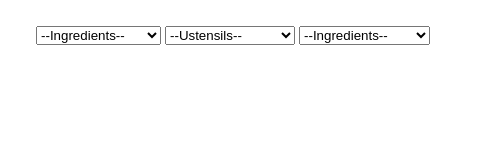
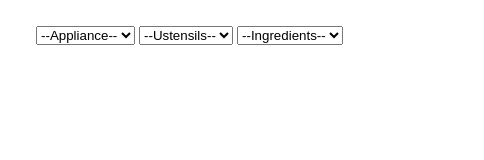
Before and after one commit to iamRomeo-dev/P7_vanilla_JS, a plain HTML site: page index.html in a window 1280 px wide. Shown: the full height of the page, 92-576 px from the left. Drawn offline with Linux system fonts and the light colour scheme.

Commit message:
Change names of dropdowns

```diff
--- a/index.html
+++ b/index.html
@@ -21,13 +21,13 @@
       </div>
     </header>
     <div id="buttonValues">
-    <select name="names" id="name_dropdown">
-      <option value="">--Ingredients--</option>
+    <select name="names" id="appliance_dropdown">
+      <option value="">--Appliance--</option>
     </select>
-    <select name="names" id="name_dropdown_ustensils">
+    <select name="names" id="ustensils_dropdown">
       <option value="">--Ustensils--</option>
     </select>
-    <select name="names" id="name_dropdown_ingredients">
+    <select name="names" id="ingredients_dropdown">
       <option value="">--Ingredients--</option>
     </select>
   </div>
```
